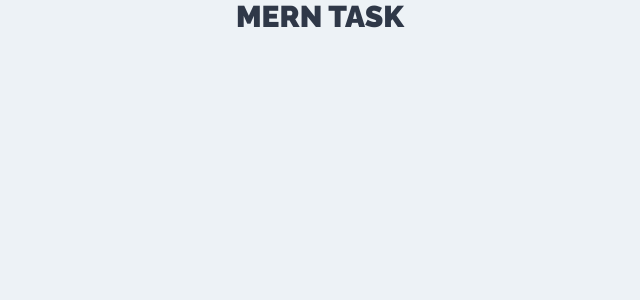
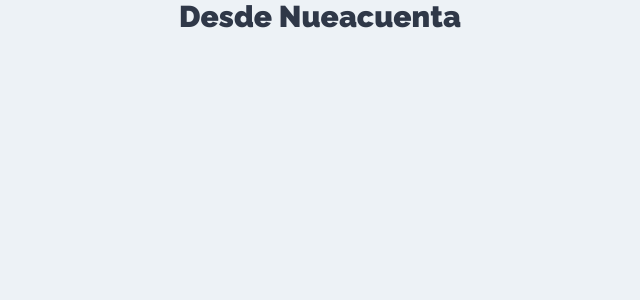
Before and after one commit to musiciancoder/MERNCLIENTE, a React (Create React App) app: page /nueva-cuenta in a window 1280 px wide. Shown: the top 300 px of the page, without its empty margins (320-960 px from the left). Built offline with nearby package versions, Linux system fonts and the light colour scheme.

Commit message:
188.Creando los componentes y Routing

```diff
--- a/src/App.js
+++ b/src/App.js
@@ -1,9 +1,23 @@
 import React from 'react';
+import {BrowserRouter as Router, Switch, Route} from 'react-router-dom';
+import Login from "./components/auth/Login";
+import NuevaCuenta from "./components/auth/NuevaCuenta";
+import Proyectos from "./components/proyectos/Proyectos";
 
 //Proyecto iniciado con react-router-dom
 function App() {
   return (
-   <h1>MERN TASK</h1>
+   <Router>
+
+     <Switch>
+       <Route exact path="/" component={Login} />
+         <Route exact path="/nueva-cuenta" component={NuevaCuenta} />
+         <Route exact path="/proyectos" component={Proyectos} />
+
+
+     </Switch>
+
+   </Router>
   );
 }
 
--- /dev/null
+++ b/src/components/auth/Login.js
@@ -0,0 +1,9 @@
+import React from 'react';
+
+const  Login= () => {
+    return(
+<h1>Desde Login</h1>
+    );
+}
+
+export default Login;
--- /dev/null
+++ b/src/components/auth/NuevaCuenta.js
@@ -0,0 +1,9 @@
+import React from 'react';
+
+const NuevaCuenta = () => {
+    return(
+        <h1>Desde Nueacuenta</h1>
+    );
+}
+
+export default NuevaCuenta;
--- /dev/null
+++ b/src/components/proyectos/Proyectos.js
@@ -0,0 +1,9 @@
+import React from 'react';
+
+const Proyectos = () => {
+    return(
+        <h1>Desde proyectos</h1>
+    );
+}
+
+export default Proyectos;
```
